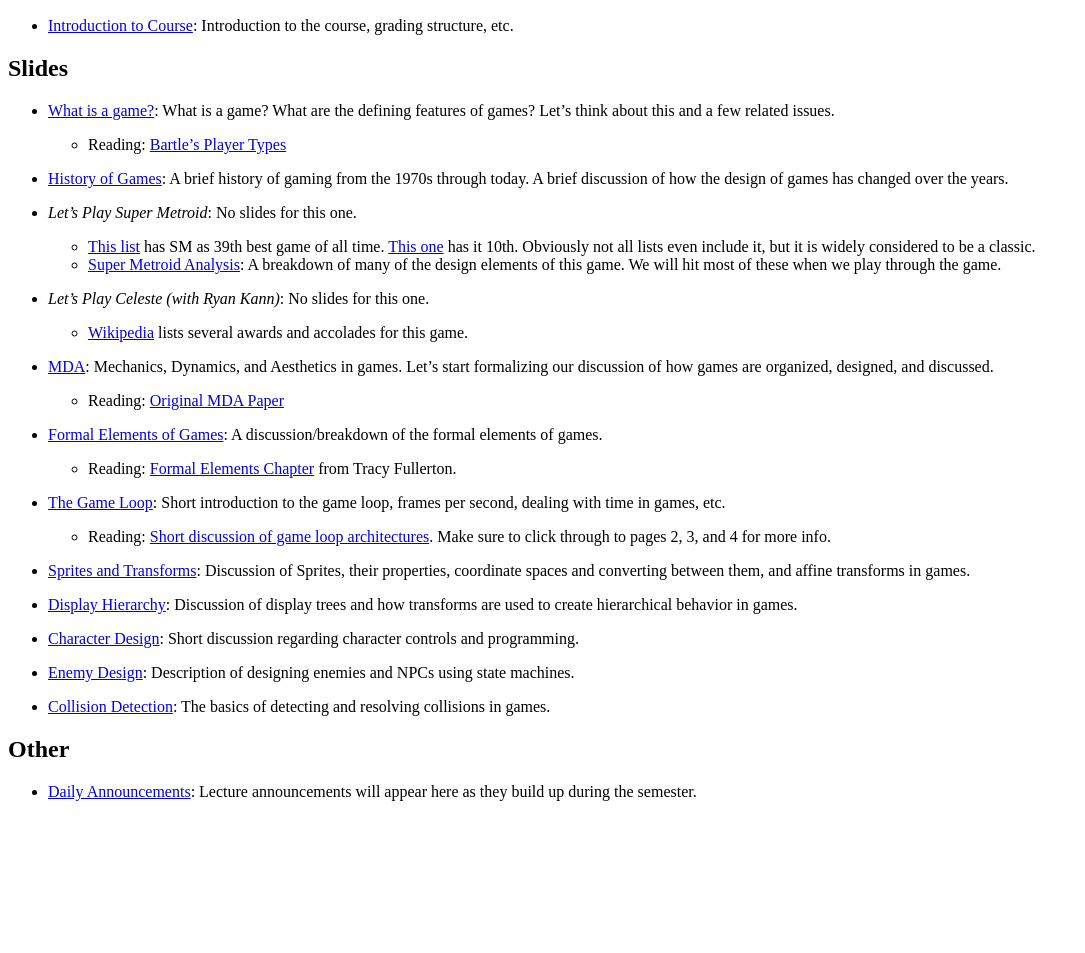
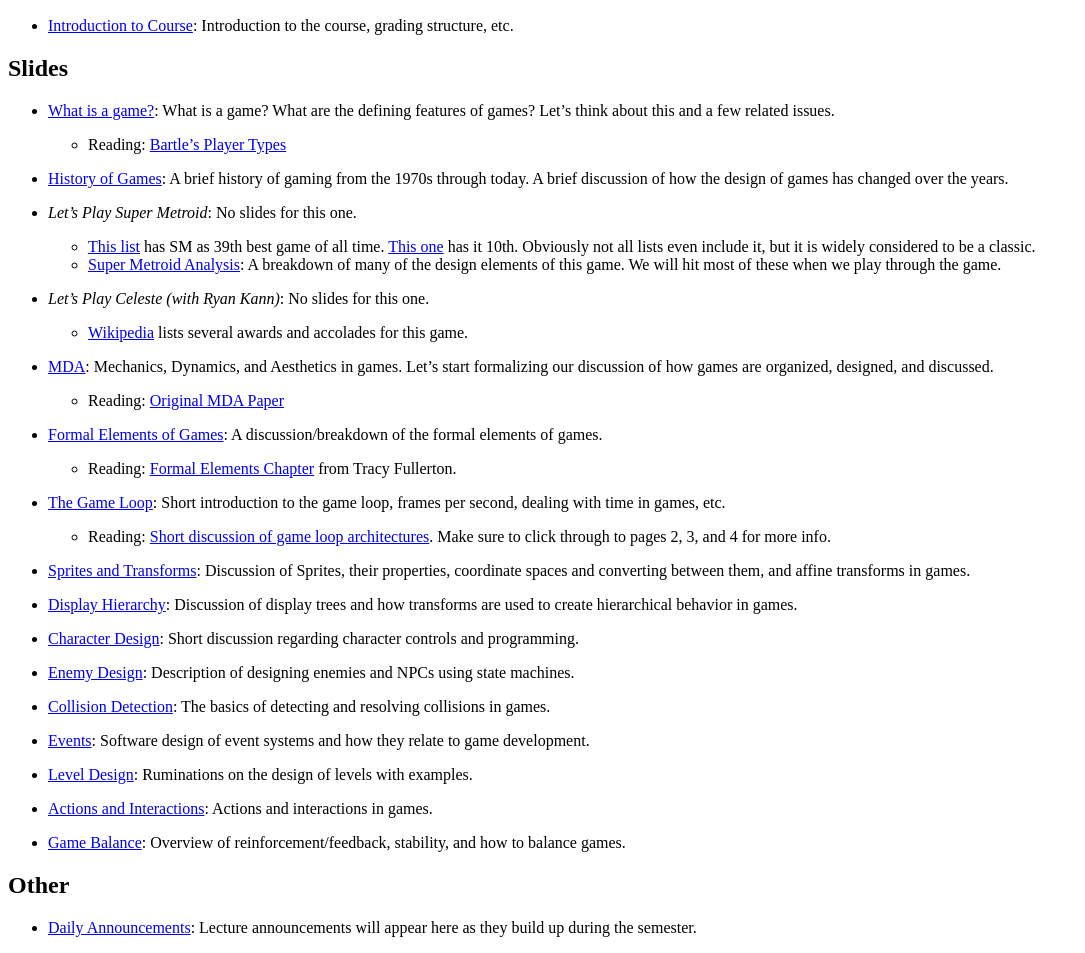
Before and after one commit to markfloryan/gamedesign, a website: page slides/index.html in a window 1280 px wide. Shown: the part 96-1049 px from the top of the page, without its empty margins (0-1085 px from the left). Before the commit the page ends 913 px from the top, so only its background shows below. Drawn offline with Linux system fonts and the light colour scheme.

Commit message:
updaing slides

```diff
--- a/slides/index.html
+++ b/slides/index.html
@@ -36,6 +36,10 @@
 <li><p><a href="./CharacterDesign.pptx">Character Design</a>: Short discussion regarding character controls and programming.</p></li>
 <li><p><a href="./EnemyDesign.pptx">Enemy Design</a>: Description of designing enemies and NPCs using state machines.</p></li>
 <li><p><a href="./CollisionDetection.pptx">Collision Detection</a>: The basics of detecting and resolving collisions in games.</p></li>
+<li><p><a href="./ObserverDesignPattern.pptx">Events</a>: Software design of event systems and how they relate to game development.</p></li>
+<li><p><a href="./LevelDesign.pptx">Level Design</a>: Ruminations on the design of levels with examples.</p></li>
+<li><p><a href="./ActionInteraction.pptx">Actions and Interactions</a>: Actions and interactions in games.</p></li>
+<li><p><a href="./GameBalancing.pptx">Game Balance</a>: Overview of reinforcement/feedback, stability, and how to balance games.</p></li>
 </ul>
 <h2 id="other"><a name="introduction"></a>Other</h2>
 <ul>
```
Also changed, not shown: slides/index.md (+8 -0 lines), 4 other files.
